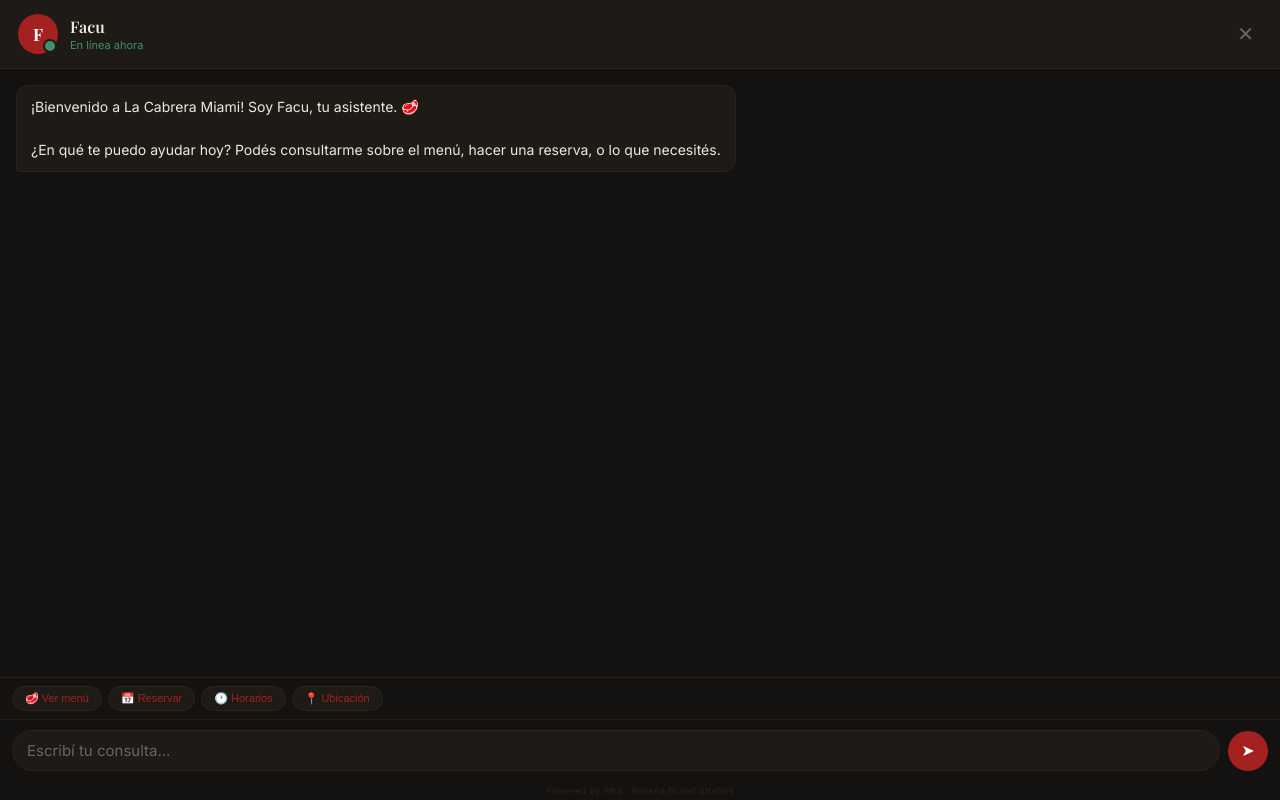
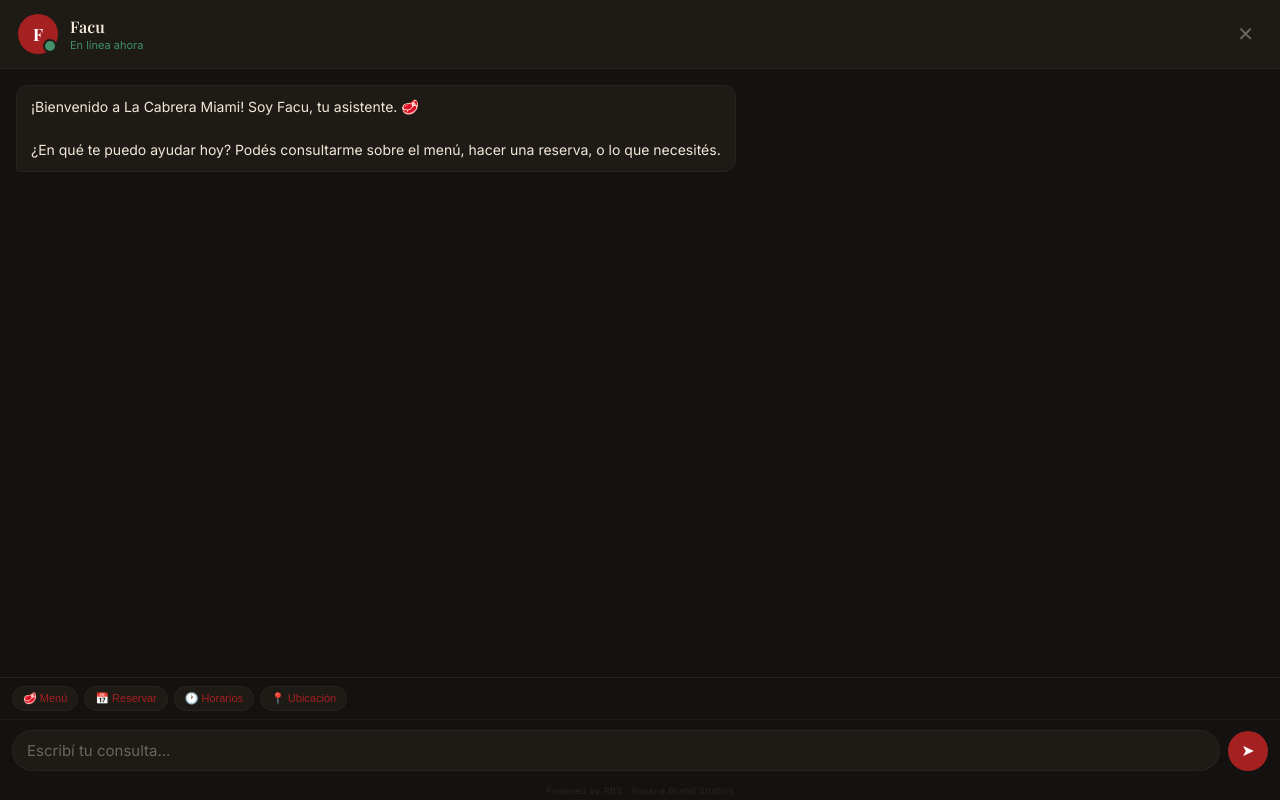
Before and after one commit to ryg15/agente-lacabrera-, a website: page index.html in a window 1280 px wide. Both pictures are taken after a click on the button "HABLAR CON FACU". Drawn offline with nearby package versions, Linux system fonts and the light colour scheme.

Commit message:
Update index.html

```diff
--- a/index.html
+++ b/index.html
@@ -217,10 +217,11 @@
       border: 1px solid #2A2420;
       color: #A52020;
       font-size: 11px;
-      padding: 5px 12px;
+      padding: 5px 10px;
       border-radius: 20px;
       cursor: pointer;
       white-space: nowrap;
+      flex-shrink: 1;
     }
     .quick-btn:hover { background: #2A2420; }
 
@@ -296,7 +297,7 @@
 
   <div class="chat-footer-wrap">
     <div class="quick-replies" id="quickReplies">
-      <button class="quick-btn" onclick="sendQuick('Ver el menú')">🥩 Ver menú</button>
+      <button class="quick-btn" onclick="sendQuick('Ver el menú')">🥩 Menú</button>
       <button class="quick-btn" onclick="sendQuick('Hacer una reserva')">📅 Reservar</button>
       <button class="quick-btn" onclick="sendQuick('¿Cuáles son los horarios?')">🕐 Horarios</button>
       <button class="quick-btn" onclick="sendQuick('¿Cómo llego?')">📍 Ubicación</button>
```
